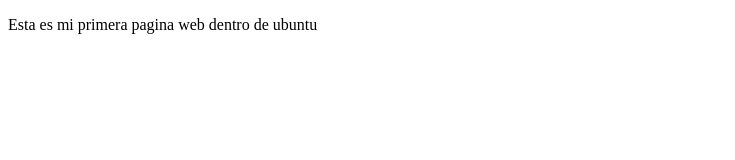
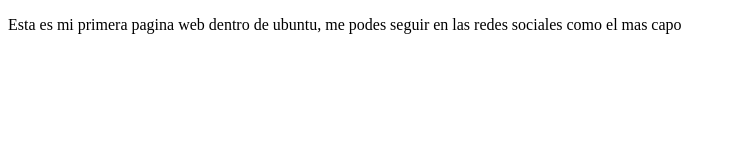
Before and after one commit to VengoAaprender/ProyectoPersonal2, a plain HTML site: page index.html in a window 1280 px wide. Shown: the whole page, without its empty margins (0-735 px from the left). Drawn offline with Linux system fonts and the light colour scheme.

Commit message:
Cambiamos agregamos en el sitio de las redes

```diff
--- a/index.html
+++ b/index.html
@@ -9,7 +9,7 @@
 <body>
 
     <p>
-Esta es mi primera pagina web dentro de ubuntu
+Esta es mi primera pagina web dentro de ubuntu, me podes seguir en las redes sociales como el mas capo
     </p>
 </body>
 
```
